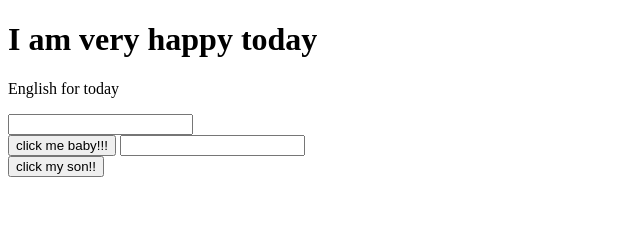
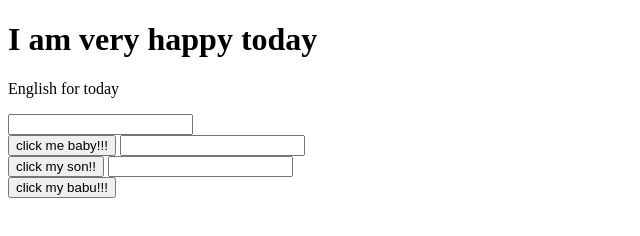
Before and after one commit to Hossainshawon/My-First-website, a plain HTML site: page index.html in a window 1280 px wide. Shown: the whole page, without its empty margins (0-640 px from the left). Drawn offline with Linux system fonts and the light colour scheme.

Commit message:
adding my-awesome-button

```diff
--- a/index.html
+++ b/index.html
@@ -15,5 +15,8 @@
     <input type="text">
     <br>
     <button>click my son!!</button>
+    <input type="text">
+    <br>
+    <button>click my babu!!!</button>
 </body>
 </html>
```
